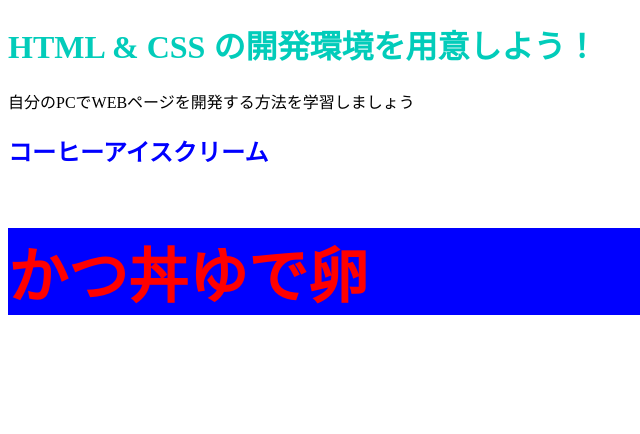
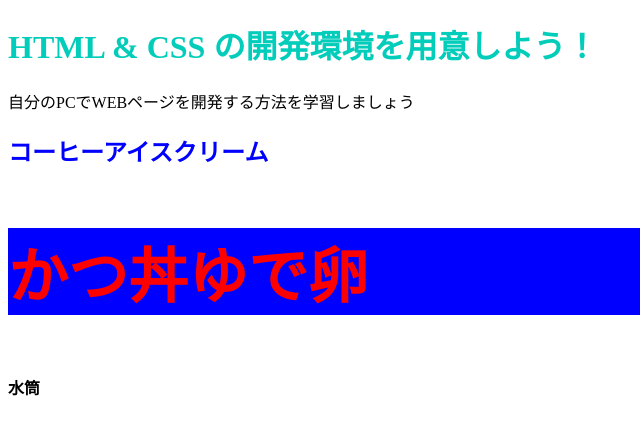
Before and after one commit to akhm2430/akmh2430.github.io, a plain HTML site: page index.html in a window 1280 px wide. Shown: the full height of the page, 0-640 px from the left. Drawn offline with Linux system fonts and the light colour scheme.

Commit message:
index.html を更新

```diff
--- a/index.html
+++ b/index.html
@@ -10,5 +10,6 @@
     <p>自分のPCでWEBページを開発する方法を学習しましょう</p>
     <h2>コーヒーアイスクリーム</h2>
     <h3>かつ丼ゆで卵</h3>
+    <h4>水筒</h4>
   </body>
 </html>
```
